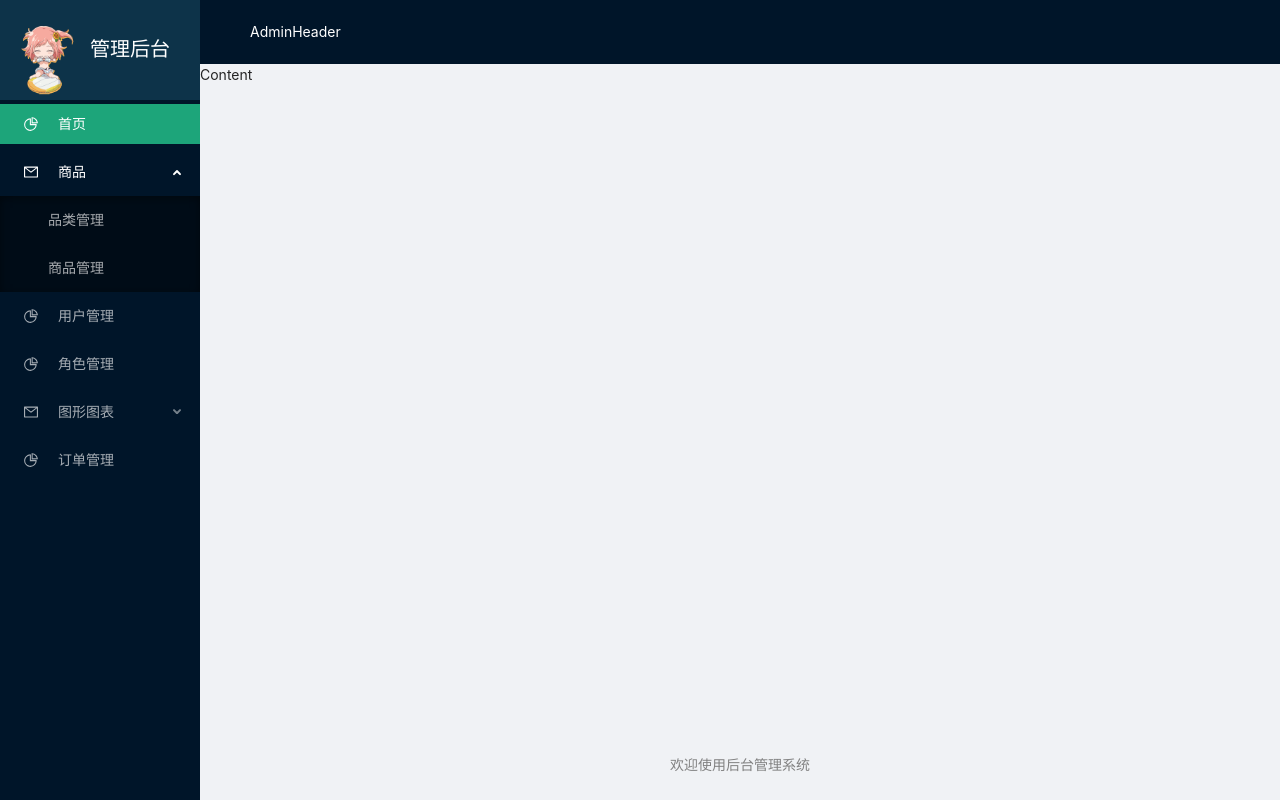
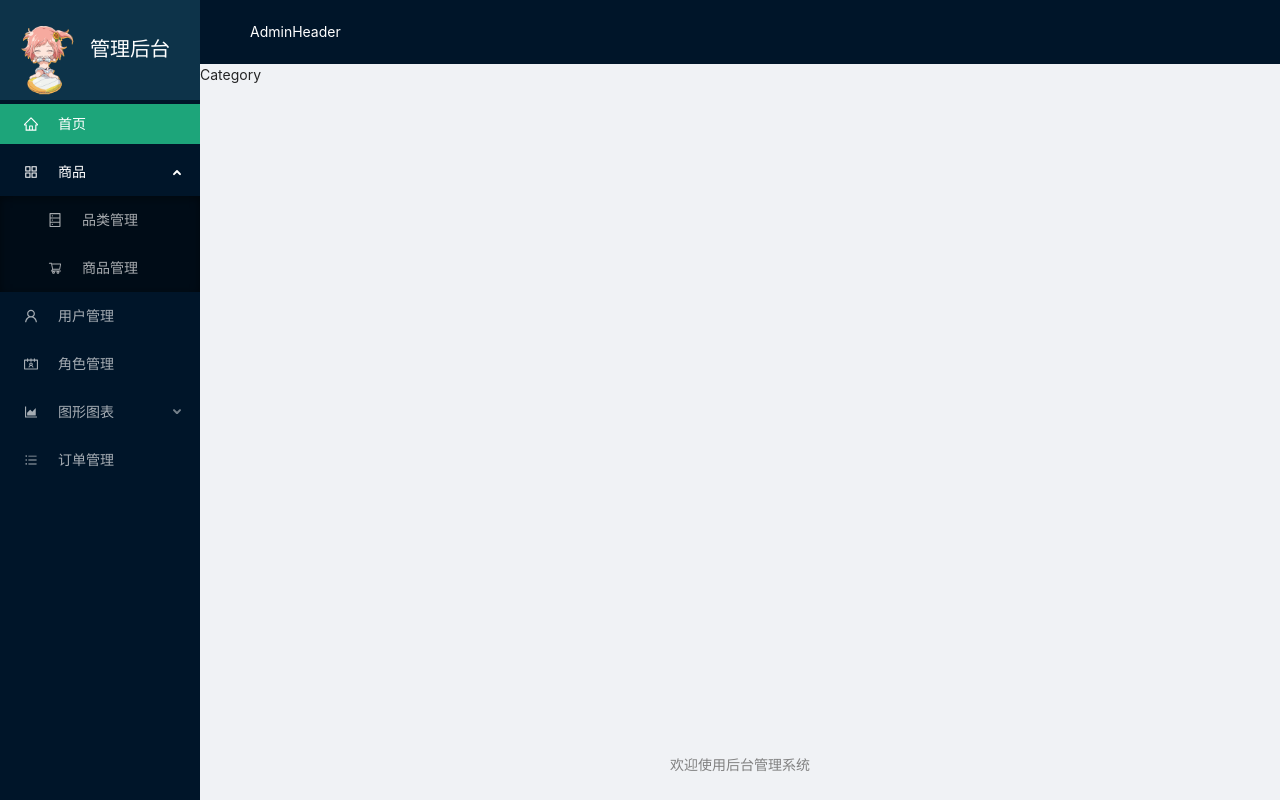
Before and after one commit to AnonymousFatOtaku/testBackend, a React (Create React App) app: page /category in a window 1280 px wide. Built offline with nearby package versions, Linux system fonts and the light colour scheme.

Commit message:
主界面路由跳转及图标完善

```diff
--- a/src/components/admin-header/admin-header.jsx
+++ b/src/components/admin-header/admin-header.jsx
@@ -1,4 +1,4 @@
-// 后台管理主路由左侧导航组件
+// 后台管理主路由头部组件
 import React, {Component} from "react";
 import './admin-header.less';
 
--- a/src/components/admin-sider/admin-sider.jsx
+++ b/src/components/admin-sider/admin-sider.jsx
@@ -1,15 +1,19 @@
-// 后台管理主路由头部组件
+// 后台管理主路由左侧导航组件
 import React, {Component} from "react";
 import {Link} from "react-router-dom";
 import {Menu, Button} from 'antd';
 import {
+  PieChartOutlined,
+  BarChartOutlined,
+  LineChartOutlined,
+  AreaChartOutlined,
+  BarsOutlined,
+  HomeOutlined,
+  UserOutlined,
   AppstoreOutlined,
-  MenuUnfoldOutlined,
-  MenuFoldOutlined,
-  PieChartOutlined,
-  DesktopOutlined,
-  ContainerOutlined,
-  MailOutlined,
+  ContactsOutlined,
+  ShoppingCartOutlined,
+  DatabaseOutlined,
 } from '@ant-design/icons';
 import logo from '../../assets/images/logo.gif';
 import './admin-sider.less';
@@ -32,26 +36,54 @@ export default class AdminSider extends Component {
           mode="inline"
           theme="dark"
         >
-          <Menu.Item key="1" icon={<PieChartOutlined/>}>
-            首页
+          <Menu.Item key="1" icon={<HomeOutlined/>}>
+            <Link to='/home'>
+              首页
+            </Link>
           </Menu.Item>
-          <SubMenu key="sub1" icon={<MailOutlined/>} title="商品">
-            <Menu.Item key="2">品类管理</Menu.Item>
-            <Menu.Item key="3">商品管理</Menu.Item>
+          <SubMenu key="sub1" icon={<AppstoreOutlined/>} title="商品">
+            <Menu.Item key="2" icon={<DatabaseOutlined/>}>
+              <Link to='/category'>
+                品类管理
+              </Link>
+            </Menu.Item>
+            <Menu.Item key="3" icon={<ShoppingCartOutlined/>}>
+              <Link to='/product'>
+                商品管理
+              </Link>
+            </Menu.Item>
           </SubMenu>
-          <Menu.Item key="4" icon={<PieChartOutlined/>}>
-            用户管理
+          <Menu.Item key="4" icon={<UserOutlined/>}>
+            <Link to='/user'>
+              用户管理
+            </Link>
           </Menu.Item>
-          <Menu.Item key="5" icon={<PieChartOutlined/>}>
-            角色管理
+          <Menu.Item key="5" icon={<ContactsOutlined/>}>
+            <Link to='/role'>
+              角色管理
+            </Link>
           </Menu.Item>
-          <SubMenu key="sub2" icon={<MailOutlined/>} title="图形图表">
-            <Menu.Item key="6">柱形图</Menu.Item>
-            <Menu.Item key="7">折线图</Menu.Item>
-            <Menu.Item key="8">饼图</Menu.Item>
+          <SubMenu key="sub2" icon={<AreaChartOutlined/>} title="图形图表">
+            <Menu.Item key="6" icon={<BarChartOutlined/>}>
+              <Link to='/charts/bar'>
+                柱形图
+              </Link>
+            </Menu.Item>
+            <Menu.Item key="7" icon={<LineChartOutlined/>}>
+              <Link to='/charts/line'>
+                折线图
+              </Link>
+            </Menu.Item>
+            <Menu.Item key="8" icon={<PieChartOutlined/>}>
+              <Link to='/charts/pie'>
+                饼图
+              </Link>
+            </Menu.Item>
           </SubMenu>
-          <Menu.Item key="9" icon={<PieChartOutlined/>}>
-            订单管理
+          <Menu.Item key="9" icon={<BarsOutlined/>}>
+            <Link to='/order'>
+              订单管理
+            </Link>
           </Menu.Item>
         </Menu>
       </div>
--- a/src/pages/admin/admin.jsx
+++ b/src/pages/admin/admin.jsx
@@ -1,8 +1,18 @@
 // 后台管理主路由组件
 import React, {Component} from "react";
+import {Route, Switch, Redirect} from 'react-router-dom';
 import {Layout} from 'antd';
 import AdminSider from "../../components/admin-sider/admin-sider";
 import AdminHeader from "../../components/admin-header/admin-header";
+import Home from "../home/home";
+import Category from "../category/category";
+import Bar from "../charts/bar";
+import Line from "../charts/line";
+import Pie from "../charts/pie";
+import Product from "../product/product";
+import Role from "../role/role";
+import User from "../user/user";
+import Order from "../order/order";
 import './admin.less';
 
 const {Header, Footer, Sider, Content} = Layout;
@@ -18,7 +28,20 @@ export default class Admin extends Component {
           <Header>
             <AdminHeader/>
           </Header>
-          <Content>Content</Content>
+          <Content>
+            <Switch>
+              <Redirect from='/' exact to='/home'/>
+              <Route path='/home' component={Home}/>
+              <Route path='/category' component={Category}/>
+              <Route path='/product' component={Product}/>
+              <Route path='/user' component={User}/>
+              <Route path='/role' component={Role}/>
+              <Route path="/charts/bar" component={Bar}/>
+              <Route path="/charts/pie" component={Pie}/>
+              <Route path="/charts/line" component={Line}/>
+              <Route path="/order" component={Order}/>
+            </Switch>
+          </Content>
           <Footer className="adminFooter">欢迎使用后台管理系统</Footer>
         </Layout>
       </Layout>
--- /dev/null
+++ b/src/pages/category/category.jsx
@@ -0,0 +1,12 @@
+// 品类管理路由
+import React, {Component} from "react";
+
+export default class Category extends Component {
+  render() {
+    return (
+      <div>
+        Category
+      </div>
+    )
+  }
+}
--- /dev/null
+++ b/src/pages/charts/bar.jsx
@@ -0,0 +1,12 @@
+// 柱形图路由
+import React, {Component} from "react";
+
+export default class Bar extends Component {
+  render() {
+    return (
+      <div>
+        Bar
+      </div>
+    )
+  }
+}
--- /dev/null
+++ b/src/pages/charts/line.jsx
@@ -0,0 +1,12 @@
+// 折线图路由
+import React, {Component} from "react";
+
+export default class Line extends Component {
+  render() {
+    return (
+      <div>
+        Line
+      </div>
+    )
+  }
+}
--- /dev/null
+++ b/src/pages/charts/pie.jsx
@@ -0,0 +1,12 @@
+// 饼图路由
+import React, {Component} from "react";
+
+export default class Pie extends Component {
+  render() {
+    return (
+      <div>
+        Pie
+      </div>
+    )
+  }
+}
--- /dev/null
+++ b/src/pages/home/home.jsx
@@ -0,0 +1,12 @@
+// 首页路由
+import React, {Component} from "react";
+
+export default class Home extends Component {
+  render() {
+    return (
+      <div>
+        Home
+      </div>
+    )
+  }
+}
--- /dev/null
+++ b/src/pages/order/order.jsx
@@ -0,0 +1,12 @@
+// 订单管理路由
+import React, {Component} from "react";
+
+export default class Order extends Component {
+  render() {
+    return (
+      <div>
+        Order
+      </div>
+    )
+  }
+}
--- /dev/null
+++ b/src/pages/product/product.jsx
@@ -0,0 +1,12 @@
+// 商品管理路由
+import React, {Component} from "react";
+
+export default class Product extends Component {
+  render() {
+    return (
+      <div>
+        Product
+      </div>
+    )
+  }
+}
--- /dev/null
+++ b/src/pages/role/role.jsx
@@ -0,0 +1,12 @@
+// 角色管理路由
+import React, {Component} from "react";
+
+export default class Role extends Component {
+  render() {
+    return (
+      <div>
+        Role
+      </div>
+    )
+  }
+}
--- /dev/null
+++ b/src/pages/user/user.jsx
@@ -0,0 +1,12 @@
+// 用户管理路由
+import React, {Component} from "react";
+
+export default class User extends Component {
+  render() {
+    return (
+      <div>
+        User
+      </div>
+    )
+  }
+}
```
